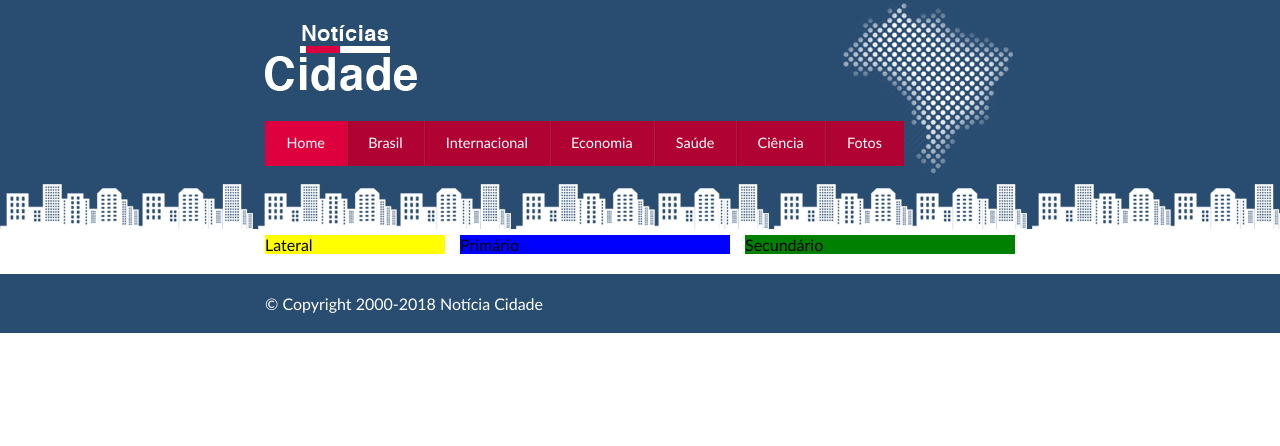
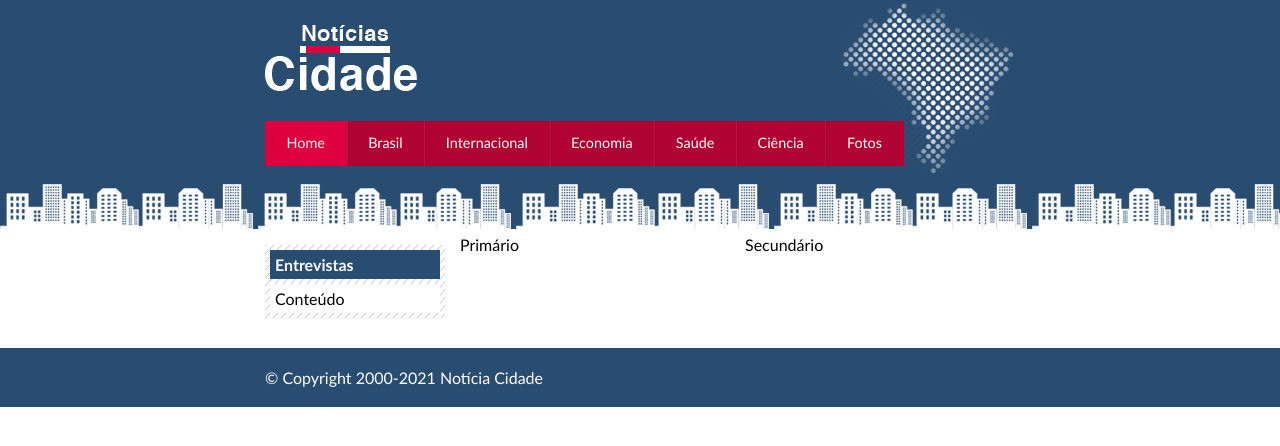
Before and after one commit to robsonshockwave/noticias-cidade, a plain HTML site: page index.html in a window 1280 px wide. Drawn offline with Linux system fonts and the light colour scheme.

Commit message:
Caixas para os conteúdos criadas

```diff
--- a/css/style.css
+++ b/css/style.css
@@ -80,25 +80,50 @@ body.fotos #navegacao a#fotos {
     background: #f5f5f5;
 }
 
+#lateral {
+    width: 180px;
+    float: left;
+    margin: 0 0 20px -750px;
+}
+
 #primario {
     width: 270px;
     float: left;
     margin: 0 0 20px 195px;
-    background: blue;
+}
+
+#duas-colunas #primario {
+    width: 555px;
+}
+
+#uma-coluna #primario {
+    width: 750px;
+    margin: 0 0 20px 0;
 }
 
 #secundario {
     width: 270px;
     float: left;
     margin: 0 0 20px 15px;
-    background: green;
 }
 
-#lateral {
-    width: 180px;
-    float: left;
-    margin: 0 0 20px -750px;
-    background: yellow;
+.caixa {
+    margin: 10px 0;
+    padding: 5px;
+    background: #f3f3f3 url(../images/fundo-caixa.png);
+}
+
+h2 {
+    font-size: 1em;
+    background: #294c71;
+    color: #fff;
+    padding: 5px;
+}
+
+.caixa-conteudo {
+    background: #fff;
+    padding: 5px;
+    margin-top: 5px;
 }
 
 /* Rodape */
--- a/index.html
+++ b/index.html
@@ -27,14 +27,24 @@
         <div id="conteudo">
             <div id="primario">Primário</div>
             <div id="secundario">Secundário</div>
-            <div id="lateral">Lateral</div>
+
+            <!-- unicio lateral -->
+            <div id="lateral">
+                <div class="caixa">
+                    <h2>Entrevistas</h2>
+                    <div class="caixa-conteudo">
+                        Conteúdo
+                    </div>
+                </div>
+            </div>
+            <!-- fim lateral -->
         </div>
         <!--fim conteudo -->
     </div>
     <!-- fim container -->
     <div id="container-rodape">
         <div id="rodape">
-            &copy; Copyright 2000-2018 Notícia Cidade
+            &copy; Copyright 2000-2021 Notícia Cidade
         </div>
     </div>
 </body>
```
